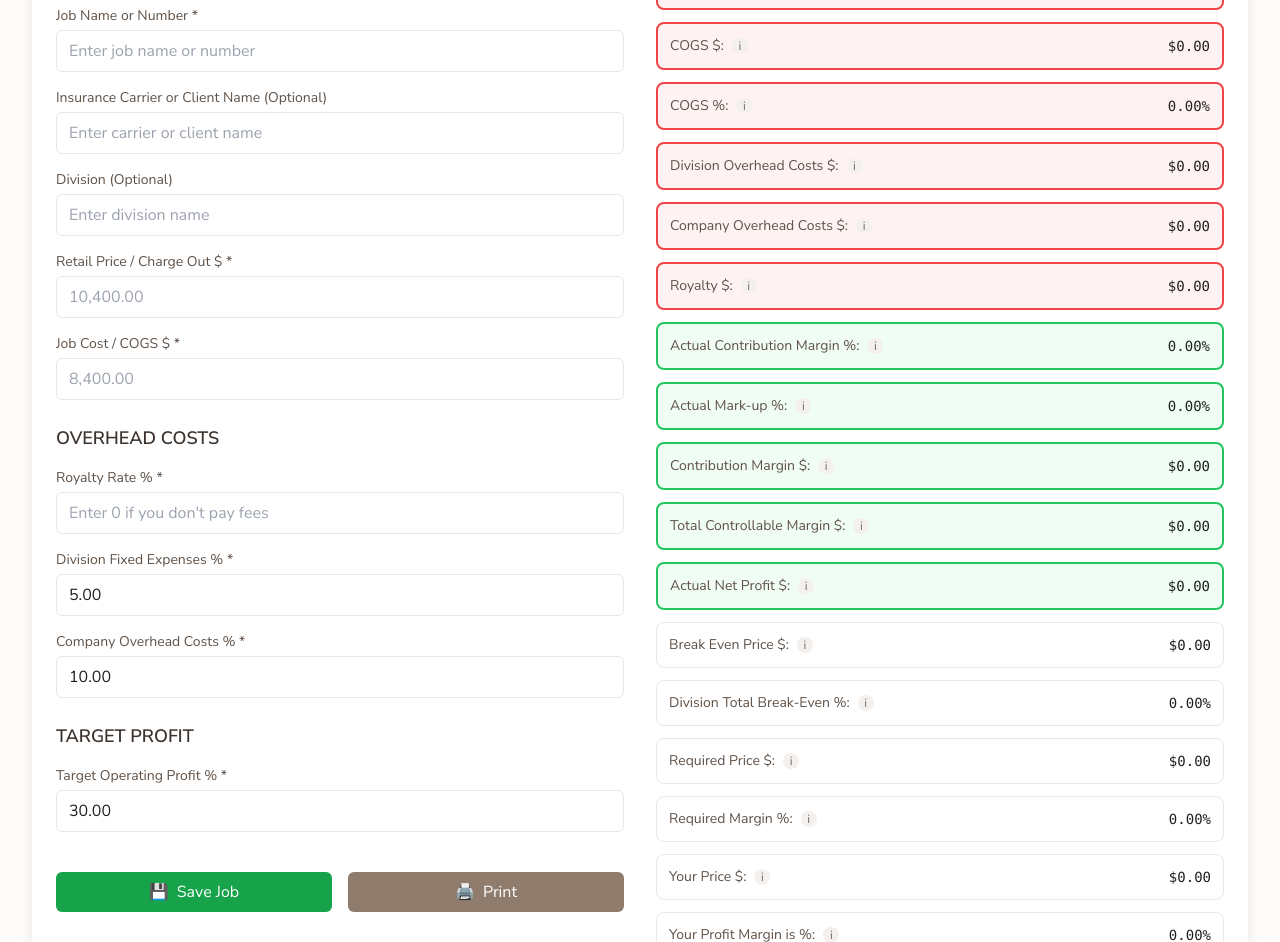
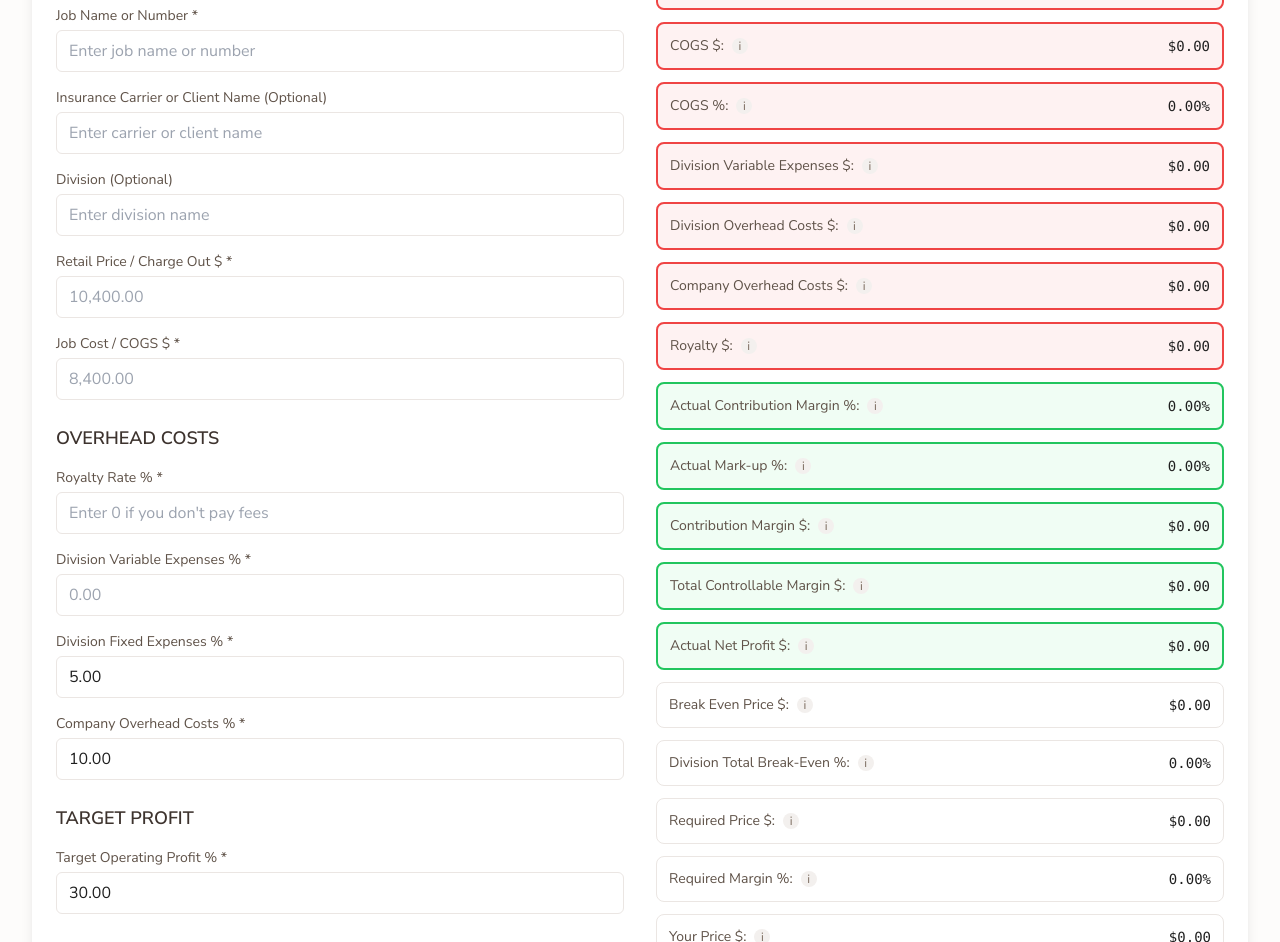
Before and after one commit to KayFernPR/Division-Calculator, a React (Vite) app: page / in a window 1280 px wide. Shown: the part 1046-1988 px from the top of the page. Built offline with nearby package versions, Linux system fonts and the light colour scheme.

Commit message:
Add Division Variable Expenses % field between Royalty Rate and Division Fixed Expenses

```diff
--- a/src/components/Calculator.jsx
+++ b/src/components/Calculator.jsx
@@ -5,6 +5,7 @@ const Calculator = () => {
     retailPrice: '',
     jobCost: '',
     royaltyRate: '',
+    divisionVariableExpenses: '',
     divisionOverheads: '5.00',
     companyOverheads: '10.00',
     targetNetProfit: '30.00',
@@ -13,6 +14,7 @@ const Calculator = () => {
 
   const [results, setResults] = useState({
     grossProfit: 0,
+    divisionVariableExpensesDollars: 0,
     divisionOverheadsDollars: 0,
     royaltyDollars: 0,
     contributionMargin: 0,
@@ -98,6 +100,7 @@ const Calculator = () => {
       const retailPrice = parseFloat(formData.retailPrice) || 0
       const jobCost = parseFloat(formData.jobCost) || 0
     const royaltyRate = parseFloat(formData.royaltyRate) || 0
+    const divisionVariableExpenses = parseFloat(formData.divisionVariableExpenses) || 0
       const divisionOverheads = parseFloat(formData.divisionOverheads) || 0
       const companyOverheads = parseFloat(formData.companyOverheads) || 0
     const targetNetProfit = parseFloat(formData.targetNetProfit) || 0
@@ -105,10 +108,11 @@ const Calculator = () => {
 
     // Calculation flow
     const grossProfit = retailPrice - jobCost
+    const divisionVariableExpensesDollars = retailPrice * (divisionVariableExpenses / 100)
       const divisionOverheadsDollars = retailPrice * (divisionOverheads / 100)
     const royaltyDollars = retailPrice * (royaltyRate / 100)
-    const contributionMargin = grossProfit - divisionOverheadsDollars - royaltyDollars
-    const controllableMargin = contributionMargin
+    const contributionMargin = grossProfit - divisionVariableExpensesDollars - royaltyDollars
+    const controllableMargin = contributionMargin - divisionOverheadsDollars
       const companyOverheadsDollars = retailPrice * (companyOverheads / 100)
     const operatingIncome = controllableMargin - companyOverheadsDollars
     const actualNetProfit = operatingIncome - interestTaxesDepreciationAmortization
@@ -136,6 +140,7 @@ const Calculator = () => {
 
     setResults({
       grossProfit,
+      divisionVariableExpensesDollars,
       divisionOverheadsDollars,
       royaltyDollars,
       contributionMargin,
@@ -174,8 +179,12 @@ const Calculator = () => {
       newErrors.royaltyRate = 'Royalty Rate must be 0 or greater'
     }
 
+    if (!formData.divisionVariableExpenses || parseFloat(formData.divisionVariableExpenses) < 0) {
+      newErrors.divisionVariableExpenses = 'Division Variable Expenses must be 0 or greater'
+    }
+
     if (!formData.divisionOverheads || parseFloat(formData.divisionOverheads) < 0) {
-      newErrors.divisionOverheads = 'Division Overhead Costs must be 0 or greater'
+      newErrors.divisionOverheads = 'Division Fixed Expenses must be 0 or greater'
     }
 
     if (!formData.companyOverheads || parseFloat(formData.companyOverheads) < 0) {
@@ -231,6 +240,7 @@ const Calculator = () => {
       retailPrice: '',
       jobCost: '',
       royaltyRate: '',
+      divisionVariableExpenses: '',
       divisionOverheads: '5.00',
       companyOverheads: '10.00',
       targetNetProfit: '30.00',
@@ -238,6 +248,7 @@ const Calculator = () => {
     })
     setResults({
       grossProfit: 0,
+      divisionVariableExpensesDollars: 0,
       divisionOverheadsDollars: 0,
       royaltyDollars: 0,
       contributionMargin: 0,
@@ -480,6 +491,28 @@ const Calculator = () => {
               </div>
 
               <div>
+                      <label htmlFor="divisionVariableExpenses" className="block text-sm font-medium text-neutral-700 dark:text-neutral-300 mb-1">
+                        Division Variable Expenses % *
+                      </label>
+                      <input
+                        type="number"
+                        id="divisionVariableExpenses"
+                        name="divisionVariableExpenses"
+                        value={formData.divisionVariableExpenses}
+                        onChange={handleInputChange}
+                        step="0.01"
+                        min="0"
+                        className={`w-full px-3 py-2 border rounded-md focus:outline-none focus:ring-2 focus:ring-blue-500 dark:bg-neutral-700 dark:border-neutral-600 dark:text-white ${
+                          errors.divisionVariableExpenses ? 'border-red-500' : 'border-neutral-300'
+                        }`}
+                        placeholder="0.00"
+                      />
+                      {errors.divisionVariableExpenses && (
+                        <p className="mt-1 text-sm text-red-600 dark:text-red-400">{errors.divisionVariableExpenses}</p>
+                      )}
+                    </div>
+
+                    <div>
                       <label htmlFor="divisionOverheads" className="block text-sm font-medium text-neutral-700 dark:text-neutral-300 mb-1">
                         Division Fixed Expenses % *
                 </label>
@@ -609,6 +642,15 @@ const Calculator = () => {
                     <span className="inline-flex items-center justify-center w-4 h-4 rounded-full bg-neutral-200 text-neutral-600 dark:bg-neutral-700 dark:text-neutral-300 text-xs cursor-help">i</span>
                   </div>
                   <span className="font-mono text-sm">{formatPercentage(results.jobCostPercent)}</span>
+            </div>
+
+                {/* Division Variable Expenses $ */}
+                <div className="flex justify-between items-center p-3 border-2 border-red-500 bg-red-50 dark:bg-red-900/20 rounded-lg">
+                  <div className="flex items-center gap-2">
+                    <span className="text-sm font-medium text-neutral-700 dark:text-neutral-300">Division Variable Expenses $:</span>
+                    <span className="inline-flex items-center justify-center w-4 h-4 rounded-full bg-neutral-200 text-neutral-600 dark:bg-neutral-700 dark:text-neutral-300 text-xs cursor-help">i</span>
+                  </div>
+                  <span className="font-mono text-sm">{formatCurrency(results.divisionVariableExpensesDollars)}</span>
                 </div>
 
                 {/* Division Overhead Costs $ */}
```
Lines whose indentation alone changed are shown as unchanged.
